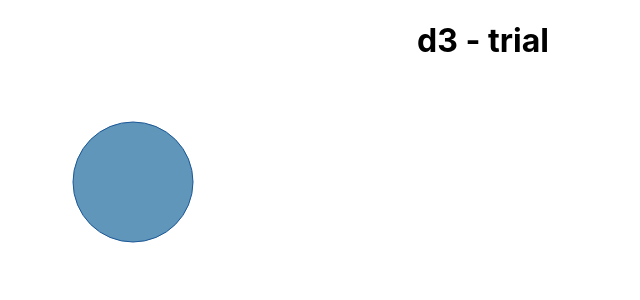
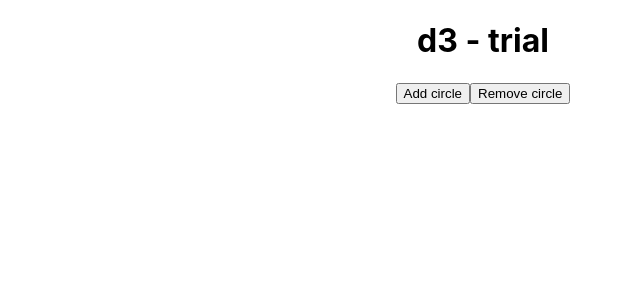
Before and after one commit to ewelina-slepko/circles-project, a React (Create React App) app: page / in a window 1280 px wide. Shown: the top 300 px of the page, without its empty margins (157-797 px from the left). Built offline with nearby package versions, Linux system fonts and the light colour scheme.

Commit message:
Adding circle after click

```diff
--- a/src/App.js
+++ b/src/App.js
@@ -1,39 +1,26 @@
-import React, { useEffect, useRef } from 'react';
+import React, { useState } from 'react';
 import './App.css';
-import * as d3 from 'd3';
+import Circle from './components/Circle.jsx'
 
 function App() {
+  const [counterX, setCounterX] = useState(0);
+  const [counterY, setCounterY] = useState(0);
+  const [amountOfCircles, setAmountOfCircles] = useState([]);
+  const addingCircle = () => {
+    setCounterX(counterX < 5 ? counterX + 1 : 0)
+    setCounterY(counterX === 0 ? counterY + 1 : counterY)
+    setAmountOfCircles(amountOfCircles => [...amountOfCircles, counterX])
+    console.log(counterY)
+  }
+
   return (
     <div className="App">
       <h1>d3 - trial</h1>
-      <Circle id="Circle" data={['data']} />
+      <button onClick={addingCircle}>Add circle</button>
+      <button>Remove circle</button>
+      <Circle id="Circle" amountOfCircles={amountOfCircles} counterY={counterY} />
     </div>
   );
 }
 
-
-function Circle({ id, data, circleX = 100, circleY = 100, radius = 60 }) {
-  useEffect(() => {
-    const svg = d3
-      .select('#' + id)
-      .append('svg')
-      .attr('width', 900)
-      .attr('height', 900)
-
-    svg
-      .selectAll('circle')
-      .data(data)
-      .enter()
-      .append('circle')
-
-      .attr("cx", circleX)
-      .attr("cy", circleY)
-      .attr("r", radius)
-      .attr('fill', '#6096BA')
-      .attr('stroke', '#1C5897')
-  }, []);
-
-  return <div id={id} />;
-}
-
 export default App;
--- /dev/null
+++ b/src/components/Circle.jsx
@@ -0,0 +1,50 @@
+import React, { useEffect } from 'react';
+import * as d3 from 'd3';
+
+const Circle = ({ id,
+    amountOfCircles,
+    counterY,
+    radius = 60,
+    circleX = (d, i) => {
+        return 100 + (d * 140)
+    },
+    circleY = (d, i) => {
+        return counterY > 0 ? counterY * 140 : 100
+    } }) => {
+
+    // console.log(amountOfCircles)
+
+    useEffect(() => {
+        const svg = d3
+            .select('#' + id)
+        svg
+            .selectAll('circle')
+            .data(amountOfCircles)
+            .enter()
+            .append('circle')
+            .attr("cx", circleX)
+            .attr("cy", circleY)
+            .attr("r", radius)
+            .attr("fill-opacity", 0.6)
+            .attr('fill', '#6096BA')
+
+        svg
+            .selectAll('text')
+            .data(amountOfCircles).enter()
+            .append("text")
+            .attr("xlink:href", "#wavy")
+            .style("text-anchor", "middle")
+            .attr("x", circleX)
+            .attr("y", circleY)
+            .text("Lorem Ipsum")
+    });
+
+    return (
+        <>
+            <div />
+            <svg id={id} width="900" height="900"></svg>
+        </>
+    )
+}
+
+export default Circle;
```
Also changed, not shown: src/logo.svg (deleted), 1 other file (tests, documents, lock files or other folders).
